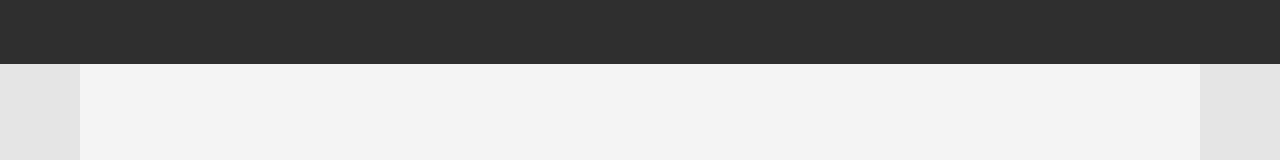
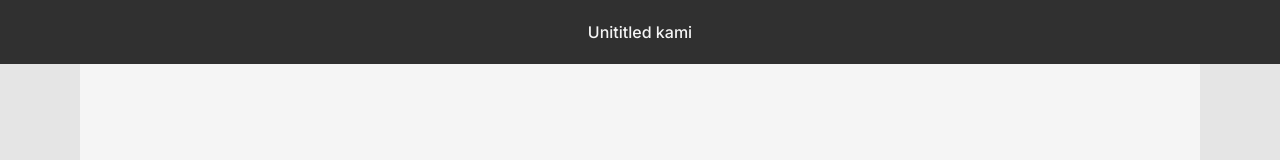
Before and after one commit to ericleonen/kamibase, a Next.js app: page /editor in a window 1280 px wide. Shown: the top 160 px of the page. Built offline with nearby package versions, Linux system fonts and the light colour scheme.

Commit message:
add title field into top bar

```diff
--- a/src/app/editor/_components/TopBar.tsx
+++ b/src/app/editor/_components/TopBar.tsx
@@ -1,7 +1,22 @@
+import { useState } from "react"
+
 export default function TopBar() {
     return (
-        <section className="h-16 bg-theme-black">
-
+        <section className="flex relative h-16 bg-theme-black">
+            <TitleField />
         </section>
     )
 }
+
+function TitleField() {
+    const [title, setTitle] = useState("Unititled kami");
+
+    return (
+        <input
+            className="text-theme-white font-medium border-none bg-transparent focus:outline-none text-center absolute left-1/2 top-1/2 translate-x-[-50%] translate-y-[-50%]"
+            type="text"
+            value={title}
+            onChange={({ target }) => setTitle(target.value)}
+        />
+    )
+}
--- a/src/app/editor/page.tsx
+++ b/src/app/editor/page.tsx
@@ -1,3 +1,5 @@
+"use client"
+
 import KamiSection from "./_components/KamiSection";
 import LeftSection from "./_components/LeftSection";
 import RightSection from "./_components/RightSection";
```
